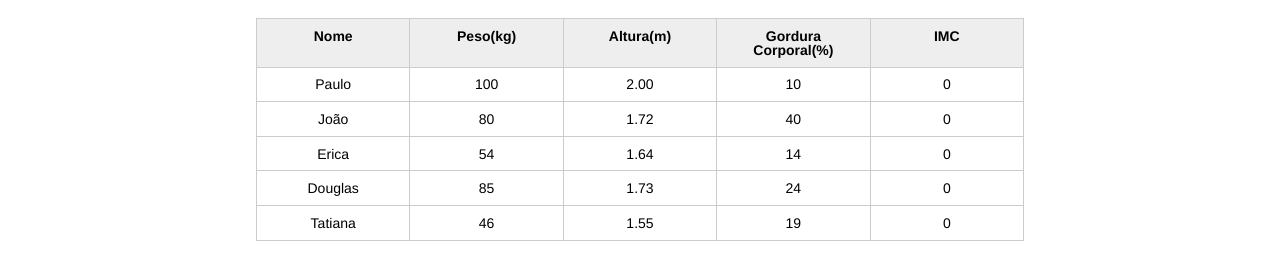
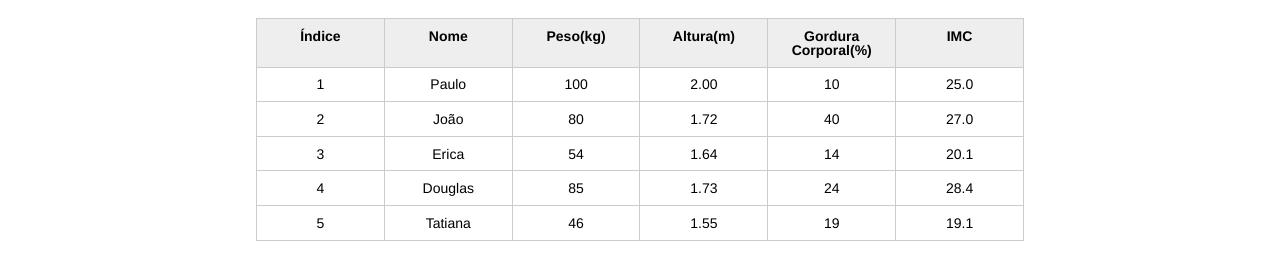
Before and after one commit to dscostat7/TabelaNutricao, a plain HTML site: page index.html in a window 1280 px wide. Shown: the part 123-402 px from the top of the page. Drawn offline with Linux system fonts and the light colour scheme.

Commit message:
Realizado calculo do IMC dos pacientes, um por um, e exibindo na tela. Adicionado coluna de indice, para identificar um numero de cada paciente.

```diff
--- a/index.html
+++ b/index.html
@@ -25,6 +25,7 @@
             <table>
                 <thead>
                     <tr>
+                        <th>Índice</th>
                         <th>Nome</th>
                         <th>Peso(kg)</th>
                         <th>Altura(m)</th>
@@ -33,43 +34,48 @@
                     </tr>
                 </thead>
                 <tbody id="tabela-pacientes">
-                    <tr class="paciente">
+                    <tr class="paciente" id="paciente1">
+                        <td>1</td>
                         <td class="info-nome">Paulo</td>
                         <td class="info-peso">100</td>
                         <td class="info-altura">2.00</td>
                         <td class="info-gordura">10</td>
-                        <td class="info-imc">0</td>
+                        <td class="info-imc" id="imcP1">0</td>
                     </tr>
 
-                    <tr class="paciente">
+                    <tr class="paciente" id="paciente2">
+                        <td>2</td>
                         <td class="info-nome">João</td>
                         <td class="info-peso">80</td>
                         <td class="info-altura">1.72</td>
                         <td class="info-gordura">40</td>
-                        <td class="info-imc">0</td>
+                        <td class="info-imc" id="imcP2">0</td>
                     </tr>
 
-                    <tr class="paciente">
+                    <tr class="paciente" id="paciente3">
+                        <td>3</td>
                         <td class="info-nome">Erica</td>
                         <td class="info-peso">54</td>
                         <td class="info-altura">1.64</td>
                         <td class="info-gordura">14</td>
-                        <td class="info-imc">0</td>
+                        <td class="info-imc" id="imcP3">0</td>
                     </tr>
 
-                    <tr class="paciente">
+                    <tr class="paciente" id="paciente4">
+                        <td>4</td>
                         <td class="info-nome">Douglas</td>
                         <td class="info-peso">85</td>
                         <td class="info-altura">1.73</td>
                         <td class="info-gordura">24</td>
-                        <td class="info-imc">0</td>
+                        <td class="info-imc" id="imcP4">0</td>
                     </tr>
-                    <tr class="paciente">
+                    <tr class="paciente" id="paciente5">
+                        <td>5</td>
                         <td class="info-nome">Tatiana</td>
                         <td class="info-peso">46</td>
                         <td class="info-altura">1.55</td>
                         <td class="info-gordura">19</td>
-                        <td class="info-imc">0</td>
+                        <td class="info-imc" id="imcP5">0</td>
                     </tr>
                 </tbody>
             </table>
--- a/js/first.js
+++ b/js/first.js
@@ -1,2 +1,43 @@
-var titulo = document.querySelector(".titulo");
-console.log(titulo.textContent);
+var paciente1 = document.querySelector("#paciente1"); // pegando os dados do paciente 1;
+var tdPeso1 = paciente1.querySelector(".info-peso"); // buscando apenas o conteúdo da coluna peso do paciente 1;
+var tdAtura1 = paciente1.querySelector(".info-altura"); // buscando apenas o conteúdo da coluna altura do paciente 1;
+var tdImc1 = document.querySelector("#imcP1"); // buscando apenas o conteúdo da coluna IMC do paciente 1;
+var imcp1 = (tdPeso1.textContent / (tdAtura1.textContent * tdAtura1.textContent)); // realizando calculo IMC do paciente 1;
+
+tdImc1.textContent = imcp1.toFixed(1); // Alterando a coluna IMC e setando apenas 2 números após a virgula;
+
+
+var paciente2 = document.querySelector("#paciente2"); // pegando os dados do paciente 2;
+var tdPeso2 = paciente2.querySelector(".info-peso"); // buscando apenas o conteúdo da coluna peso do paciente 2;
+var tdAtura2 = paciente2.querySelector(".info-altura"); // buscando apenas o conteúdo da coluna altura do paciente 2;
+var tdImc2 = document.querySelector("#imcP2"); // buscando apenas o conteúdo da coluna IMC do paciente 2;
+var imcp2 = (tdPeso2.textContent / (tdAtura2.textContent * tdAtura2.textContent)); // realizando calculo IMC do paciente 2;
+
+tdImc2.textContent = imcp2.toFixed(1); // Alterando a coluna IMC e setando apenas 2 números após a virgula;
+
+
+var paciente3 = document.querySelector("#paciente3"); // pegando os dados do paciente 3;
+var tdPeso3 = paciente3.querySelector(".info-peso"); // buscando apenas o conteúdo da coluna peso do paciente 3;
+var tdAtura3 = paciente3.querySelector(".info-altura"); // buscando apenas o conteúdo da coluna altura do paciente 3;
+var tdImc3 = document.querySelector("#imcP3"); // buscando apenas o conteúdo da coluna IMC do paciente 3;
+var imcp3 = (tdPeso3.textContent / (tdAtura3.textContent * tdAtura3.textContent)); // realizando calculo IMC do paciente 3;
+
+tdImc3.textContent = imcp3.toFixed(1); // Alterando a coluna IMC e setando apenas 2 números após a virgula;
+
+
+var paciente4 = document.querySelector("#paciente4"); // pegando os dados do paciente 4;
+var tdPeso4 = paciente4.querySelector(".info-peso"); // buscando apenas o conteúdo da coluna peso do paciente 4;
+var tdAtura4 = paciente4.querySelector(".info-altura"); // buscando apenas o conteúdo da coluna altura do paciente 4;
+var tdImc4 = document.querySelector("#imcP4"); // buscando apenas o conteúdo da coluna IMC do paciente 4;
+var imcp4 = (tdPeso4.textContent / (tdAtura4.textContent * tdAtura4.textContent)); // realizando calculo IMC do paciente 4;
+
+tdImc4.textContent = imcp4.toFixed(1); // Alterando a coluna IMC e setando apenas 2 números após a virgula;
+
+
+var paciente5 = document.querySelector("#paciente5"); // pegando os dados do paciente 5;
+var tdPeso5 = paciente5.querySelector(".info-peso"); // buscando apenas o conteúdo da coluna peso do paciente 5;
+var tdAtura5 = paciente5.querySelector(".info-altura"); // buscando apenas o conteúdo da coluna altura do paciente 5;
+var tdImc5 = document.querySelector("#imcP5"); // buscando apenas o conteúdo da coluna IMC do paciente 5;
+var imcp5 = (tdPeso5.textContent / (tdAtura5.textContent * tdAtura5.textContent)); // realizando calculo IMC do paciente 5;
+
+tdImc5.textContent = imcp5.toFixed(1); // Alterando a coluna IMC e setando apenas 2 números após a virgula;
```
Also changed, not shown: favicon.ico.
